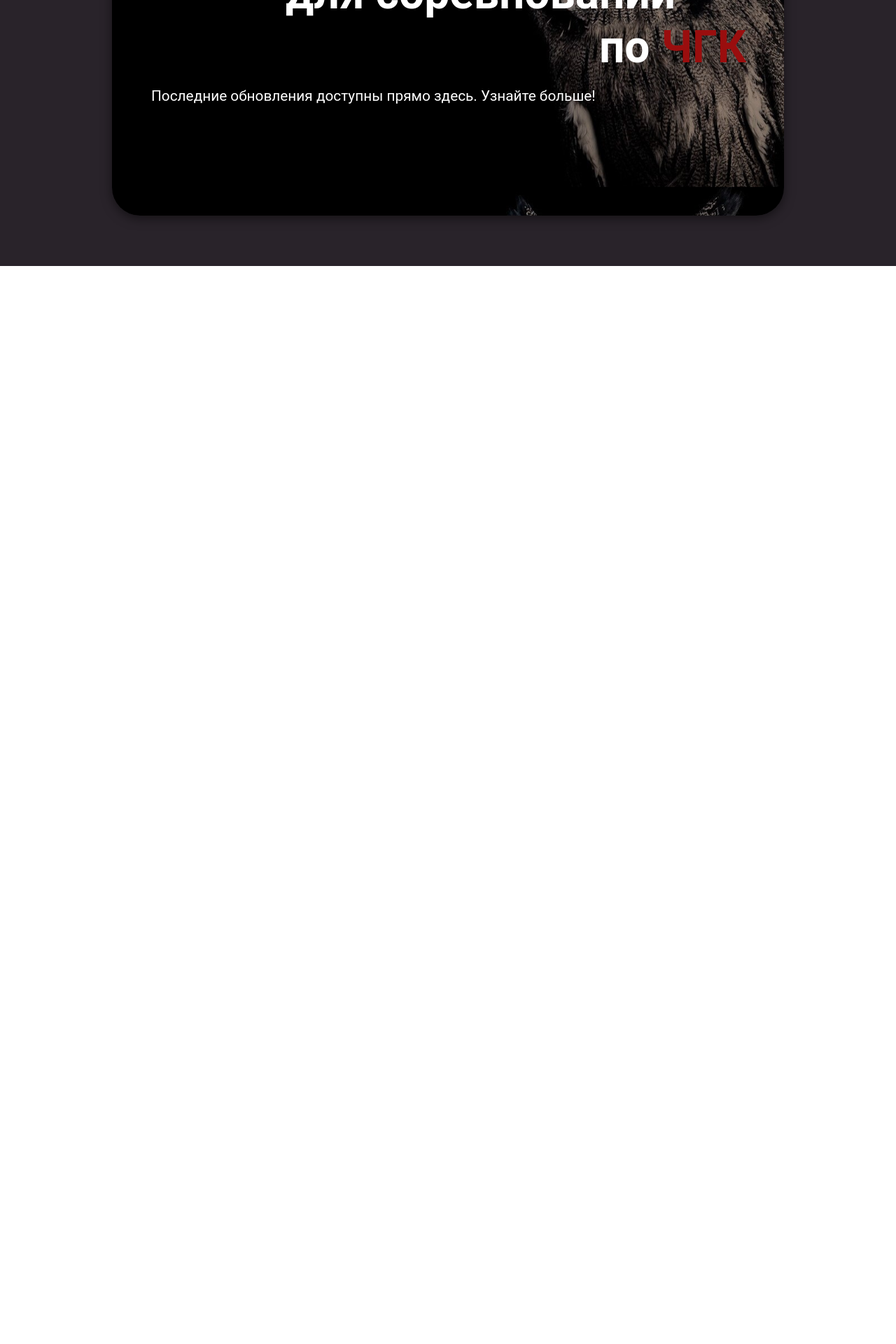
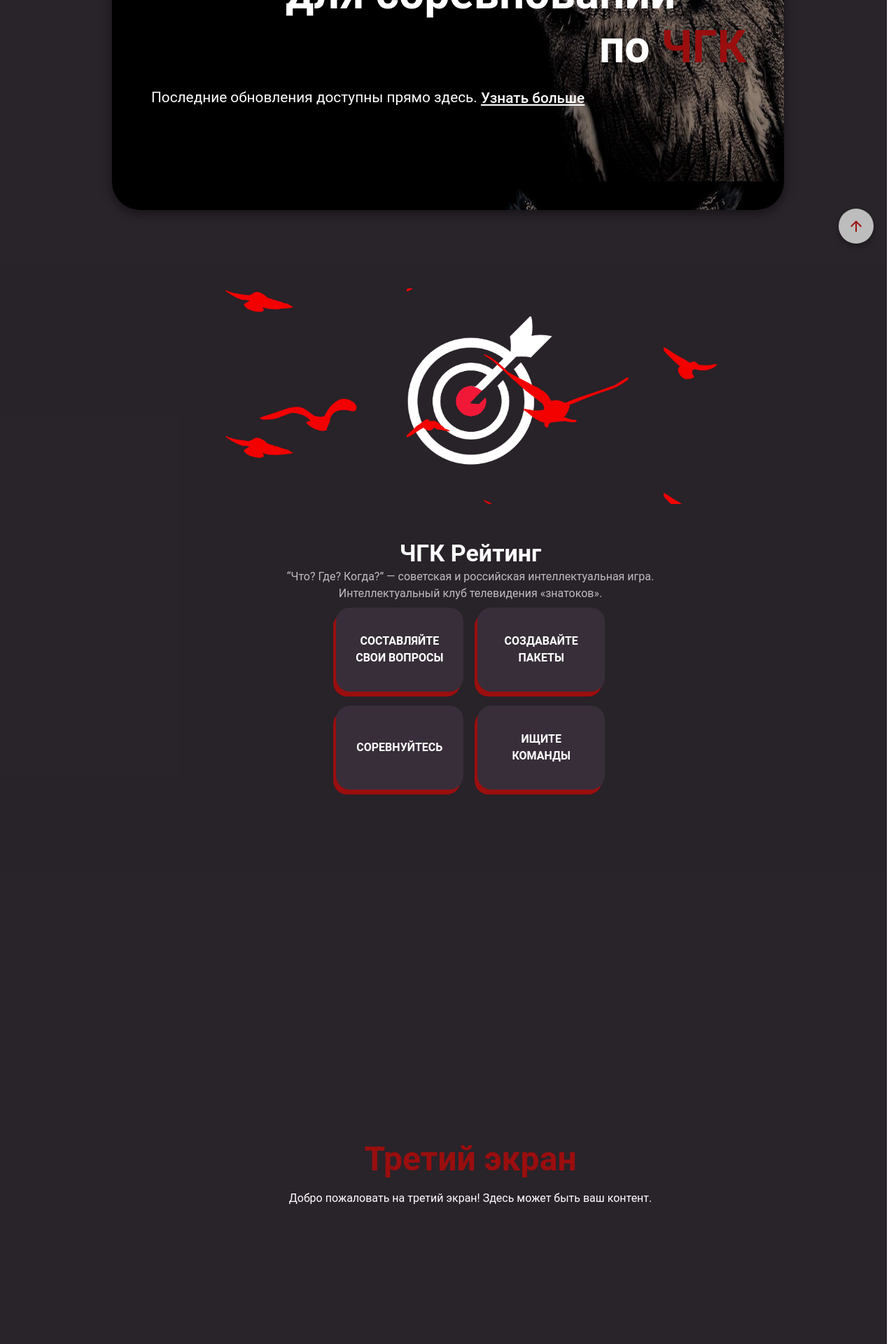
Before and after one commit to thesysadminest/chgk_website, a React (Create React App) app in the folder front_end/: page / in a window 1280 px wide. Shown: the part 420-2340 px from the top of the page at 70% size. Before the commit the page ends 800 px from the top, so only its background shows below. Built offline with nearby package versions, Linux system fonts and the light colour scheme.

Commit message:
working on lobby | todo: 3rd screen

```diff
--- a/front_end/src/components/LobbyNavBar.js
+++ b/front_end/src/components/LobbyNavBar.js
@@ -18,6 +18,7 @@ const LobbyNavBar = () => {
         backgroundColor: theme.palette.background.default,
         boxShadow: 'none',
         zIndex: theme.zIndex.drawer + 1,
+        overflow: "hidden",
       }}
     >
       <Toolbar sx={{ display: 'flex', justifyContent: 'space-between' }}>
--- a/front_end/src/components/NavBar.js
+++ b/front_end/src/components/NavBar.js
@@ -309,7 +309,7 @@ export default function NavBar({ children }) {
   position="fixed"
   open={open}
   sx={{
-    zIndex: theme.zIndex.drawer + 1, // Устанавливаем AppBar выше Drawer
+    zIndex: theme.zIndex.drawer + 1,
   }}
 >
   <Toolbar id="toolbar">
--- a/front_end/src/pages/Lobby.js
+++ b/front_end/src/pages/Lobby.js
@@ -1,9 +1,47 @@
-import React from "react";
-import { Box, Typography } from "@mui/material";
+import React, { useState, useEffect } from "react";
+import { Box, Typography, Button } from "@mui/material";
 import { useTheme } from "@mui/material/styles";
+import ArrowUpwardIcon from '@mui/icons-material/ArrowUpward';
+import { useNavigate } from "react-router-dom";
 
 const Lobby = () => {
   const theme = useTheme();
+  const navigate = useNavigate();
+  const [showButton, setShowButton] = useState(false);
+  const [isClicked, setIsClicked] = useState(false);
+
+  const scrollToNext = () => {
+    const nextSection = document.getElementById("next-section");
+    if (nextSection) {
+      const topPosition = nextSection.offsetTop;
+      window.scrollTo({
+        top: topPosition,
+        behavior: "smooth",
+      });
+    }
+  };
+
+  const scrollToTop = () => {
+    setIsClicked(true);
+    setTimeout(() => {
+      setIsClicked(false);
+      window.scrollTo({
+        top: 0,
+        behavior: "smooth",
+      });
+    }, 200);
+  };
+
+  useEffect(() => {
+    const handleScroll = () => {
+      const scrollPosition = window.scrollY;
+      setShowButton(scrollPosition > 0);
+    };
+    window.addEventListener("scroll", handleScroll);
+    return () => {
+      window.removeEventListener("scroll", handleScroll);
+    };
+  }, []);
 
   return (
     <Box
@@ -11,12 +49,12 @@ const Lobby = () => {
         position: "absolute",
         top: 0,
         left: 0,
-        width: "100vw",
-        height: "100vh",
+        width: "99vw",
         margin: 0,
         padding: 0,
-        overflow: "hidden",
+        overflowX: "hidden",
         backgroundColor: theme.palette.background.default,
+        scrollBehavior: "smooth",
       }}
     >
       <Box
@@ -27,8 +65,6 @@ const Lobby = () => {
           alignItems: "center",
           width: "100vw",
           height: "100vh",
-          mt: 1,
-          overflow: "hidden",
           backgroundColor: theme.palette.background.default,
         }}
       >
@@ -37,7 +73,7 @@ const Lobby = () => {
             width: "75vw",
             height: "80vh",
             backgroundImage: "url(/big_owl.jpg)",
-            backgroundSize: "100%", // масштаб изображения
+            backgroundSize: "100%",
             backgroundPosition: "center",
             borderRadius: "40px",
             boxShadow: "0px 4px 15px rgba(0, 0, 0, 0.5)",
@@ -78,7 +114,7 @@ const Lobby = () => {
               fontWeight: "bold",
               fontSize: "4rem",
               ml: theme.spacing(80),
-          }}
+            }}
           >
             по <span style={{ color: theme.palette.primary.main }}>ЧГК</span>
           </Typography>
@@ -89,9 +125,205 @@ const Lobby = () => {
               mt: 2,
             }}
           >
-            Последние обновления доступны прямо здесь. Узнайте больше!
+            Последние обновления доступны прямо здесь.{" "}
+            <Button
+              onClick={scrollToNext}
+              sx={{
+                textDecoration: "underline",
+                color: theme.palette.text.primary,
+                fontSize: "1.3rem",
+                padding: 0,
+                background: "none",
+                minWidth: "auto",
+              }}
+            >
+              Узнать больше
+            </Button>
           </Typography>
         </Box>
+      </Box>
+
+
+      <Box
+  id="next-section"
+  sx={{
+    display: "flex",
+    flexDirection: "column",
+    //justifyContent: "flex-start",
+    alignItems: "center",
+    width: "100vw",
+    height: "100vh",
+    padding: theme.spacing(4),
+    backgroundColor: theme.palette.background.paper,
+    position: "relative",
+  }}
+>
+
+  <Box
+    sx={{
+      width: "265px",
+      height: "218px",
+      backgroundImage: "url(/arrow.png)",
+      backgroundSize: "contain",
+      backgroundPosition: "center",
+      display: "flex",
+      justifyContent: "center",
+      alignItems: "center",
+      position: "absolute",
+      zIndex: 1,
+      ml: 2,
+      mt: 5,
+      overflow: "visible",
+    }}
+  ></Box>
+
+  <Box
+    sx={{
+      width: "62vw",
+      height: "50vh",
+      backgroundImage: "url(/birds.png)",
+      backgroundSize: "95%",
+      backgroundPosition: "center",
+      display: "flex",
+      justifyContent: "center",
+      alignItems: "center",
+      position: "relative",
+      zIndex: 2,
+      marginBottom: 6.3,
+    }}
+  ></Box>
+
+  <Typography
+    variant="h4"
+    sx={{
+      color: theme.palette.text.primary,
+      fontWeight: "bold",
+      marginBottom: theme.spacing(0),
+    }}
+  >
+    ЧГК Рейтинг
+  </Typography>
+
+  <Typography
+    variant="body1"
+    sx={{
+      textAlign: "center",
+      marginBottom: theme.spacing(1),
+      color: theme.palette.text.secondary,
+    }}
+  >
+    “Что? Где? Когда?” — советская и российская интеллектуальная игра. <br />
+    Интеллектуальный клуб телевидения «знатоков».
+  </Typography>
+
+  <Box
+    sx={{
+      display: "grid",
+      gridTemplateColumns: "1fr 1fr",
+      gap: theme.spacing(2.5),
+      justifyItems: "center",
+      marginBottom: 10.5,
+    }}
+  >
+    {["СОСТАВЛЯЙТЕ СВОИ ВОПРОСЫ",
+    "СОЗДАВАЙТЕ ПАКЕТЫ",
+    "СОРЕВНУЙТЕСЬ",
+    "ИЩИТЕ КОМАНДЫ"].map((text, idx) => (
+      <Box
+        key={idx}
+        onClick={() => navigate("/login")}
+        sx={{
+          width: "13vw",
+          height: "13vh",
+          display: "flex",
+          justifyContent: "center",
+          padding: 1,
+          alignItems: "center",
+          borderRadius: "20px",
+          boxShadow: "-4px 7px 0px 0px rgba(154, 14, 14, 1)",
+          backgroundColor: theme.palette.background.light,
+          cursor: "pointer",
+        }}
+      >
+        <Typography
+          variant="body1"
+          sx={{
+            fontSize: "1rem",
+            textAlign: "center",
+            padding: theme.spacing(2),
+            color: theme.palette.text.primary,
+            fontWeight: "bold",
+          }}
+        >
+          {text}
+        </Typography>
+      </Box>
+    ))}
+  </Box>
+</Box>
+
+      <Box
+        sx={{
+          display: "flex",
+          flexDirection: "column",
+          justifyContent: "center",
+          alignItems: "center",
+          width: "100vw",
+          height: "100vh",
+          padding: theme.spacing(4),
+          backgroundColor: theme.palette.background.default,
+        }}
+      >
+        <Typography
+          variant="h3"
+          sx={{
+            color: theme.palette.primary.main,
+            fontWeight: "bold",
+            textAlign: "center",
+          }}
+        >
+          Третий экран
+        </Typography>
+        <Typography
+          variant="body1"
+          sx={{
+            textAlign: "center",
+            marginTop: theme.spacing(2),
+            color: theme.palette.text.primary,
+          }}
+        >
+          Добро пожаловать на третий экран! Здесь может быть ваш контент.
+        </Typography>
+      </Box>
+
+      <Box
+        onClick={scrollToTop}
+        sx={{
+          position: "fixed",
+          bottom: theme.spacing(4),
+          right: theme.spacing(4),
+          width: "50px",
+          height: "50px",
+          backgroundColor: showButton
+            ? isClicked
+              ? theme.palette.text.disabled
+              : theme.palette.common.white
+            : theme.palette.text.disabled,
+          borderRadius: "50%",
+          boxShadow: "0px 4px 10px rgba(0, 0, 0, 0.3)",
+          display: "flex",
+          justifyContent: "center",
+          alignItems: "center",
+          cursor: "pointer",
+          zIndex: 1000,
+        }}
+      >
+        <ArrowUpwardIcon
+          sx={{
+            color: theme.palette.primary.main,
+            fontSize: "24px",
+          }}
+        />
       </Box>
     </Box>
   );
--- a/front_end/src/pages/Login.js
+++ b/front_end/src/pages/Login.js
@@ -22,12 +22,12 @@ const Login = () => {
         password: password.trim(),
       });
 
-      // Сохраняем токены в LocalStorage
+
       localStorage.setItem('access_token', response.data.access);
       localStorage.setItem('refresh_token', response.data.refresh);
 
       alert('Вход выполнен успешно!');
-      navigate('/news'); // Перенаправление на страницу /news
+      navigate('/news');
     } catch (error) {
       setError(error.response?.data?.errors || error.message || 'Ошибка при входе');
     } finally {
--- a/front_end/src/themes/appereance.js
+++ b/front_end/src/themes/appereance.js
@@ -6,6 +6,7 @@ const burgundyHover = '#CD2626';
 const graphiteBackground = '#29232A';
 const mainLogoBackground = '#c0c0c0';
 const inactiveTableBackground = '#4A4A4A';
+const advertisementBackground = '#382E3A';
 
 const graphiteText = '#FFFFFF';
 const disabledText = '#bdbdbd';
@@ -35,6 +36,7 @@ const darkTheme = createTheme({
       paper: alpha(graphiteBackground, 0.9),
       gray: mainLogoBackground,
       disabled: disabledBackground,
+      light: advertisementBackground,
     },
     text: {
       primary: graphiteText,
@@ -47,10 +49,10 @@ const darkTheme = createTheme({
       default: activeBorderColor,
       disabled: inactiveBorderColor,
     },
-    chevron:{
+    chevron: {
       default: 'transparent',
       hover: activeChevronColor,
-    }
+    },
   },
   typography: {
     fontFamily: [
@@ -65,17 +67,18 @@ const darkTheme = createTheme({
         html: {
           margin: 0,
           padding: 0,
-          overflow: "hidden",
+          overflowX: 'hidden',
         },
         body: {
           margin: 0,
           padding: 0,
-          overflow: "hidden",
+          overflowX: 'hidden',
         },
         "*": {
           margin: 0,
           padding: 0,
           boxSizing: "border-box",
+          overflowX: 'hidden',
         },
       },
     },
@@ -191,7 +194,7 @@ const darkTheme = createTheme({
             textDecoration: 'underline',
           }
         }
-      }
+      },
     },
     MuiTextField: {
       styleOverrides: {
@@ -199,10 +202,10 @@ const darkTheme = createTheme({
           '& .MuiOutlinedInput-root': {
             color: graphiteText,
             '& fieldset': {
-              activeBorderColor: activeBorderColor,
+              borderColor: activeBorderColor, // Corrected property
             },
             '&:hover fieldset': {
-              activeBorderColor: graphiteText,
+              borderColor: graphiteText, // Corrected property
             },
           },
         },
```
Also changed, not shown: front_end/src/styles/fonts.css (+12 -12 lines), front_end/public/arrow.png (added), front_end/public/birds.png (added).
